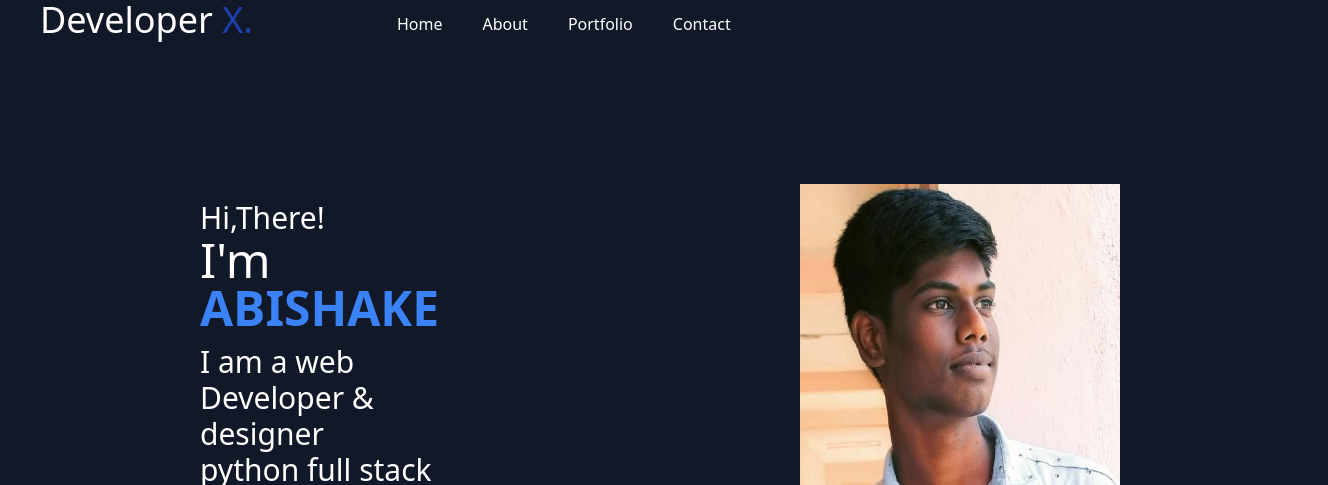
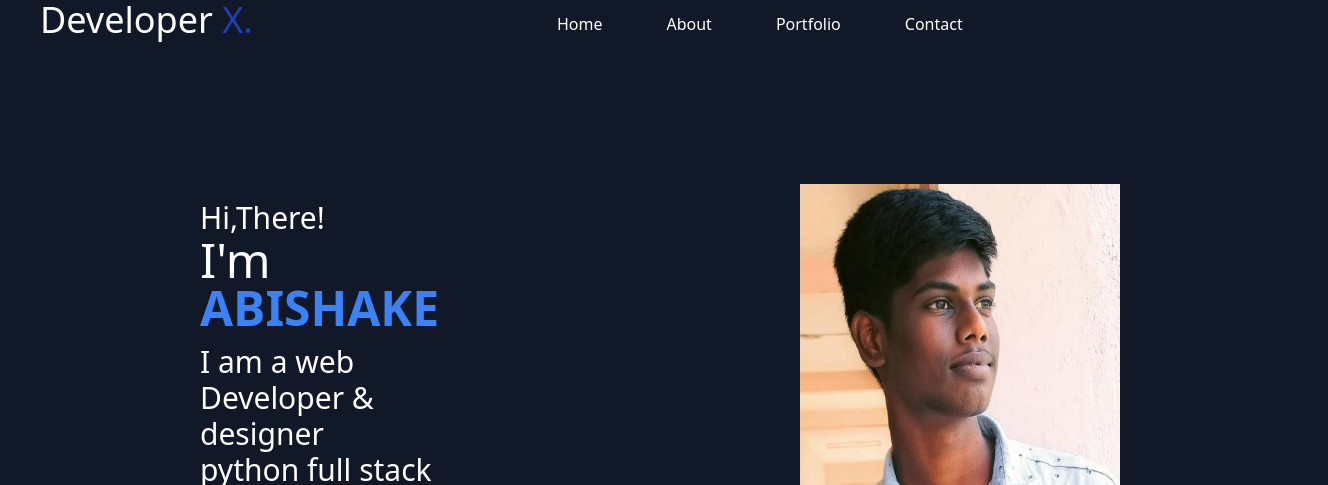
Before and after one commit to Abishake01/portfolio, a website: page frist.html in a window 1280 px wide. Shown: the top 485 px of the page, 1328 px wide, since content can reach past the window. Drawn offline with nearby package versions, Linux system fonts and the light colour scheme.

Commit message:
responsive portfolio

```diff
--- a/frist.html
+++ b/frist.html
@@ -17,8 +17,8 @@
 
         <div class="flex justify-center">
 
-            <div class="pl-16 md:pl-36 pt-1 md:pt-3">
-                <ul class="text-white flex gap-5 md:gap-10 ">
+            <div class="pl-16 md:pl-36 pt-1 md:pt-3 md:ml-40">
+                <ul class="text-white flex gap-5 md:gap-16 ">
                     <a href="#home">
                         <li class="text-white hover:text-blue-800">Home</li>
                     </a>
@@ -196,7 +196,7 @@
             </div>
             <div class="md:flex justify-center">
 
-                <div class="grid grid-cols-1 md:flex gap-5 pl-14 md:pl-28 pb-10 md:pb-20">
+                <div class="grid grid-cols-1 md:flex gap-10 pl-14 md:pl-28 pb-10 md:pb-20 ml-8">
                     <div
                         class="md:h-96 md:w-96 h-48 w-48 bg-gray-800 rounded-xl border-2 md:rounded-2xl md:border-4 border-blue-800 pt-3 md:pt-5 ">
                         <div class="pl-5 md:pl-10 pt-4">
```
